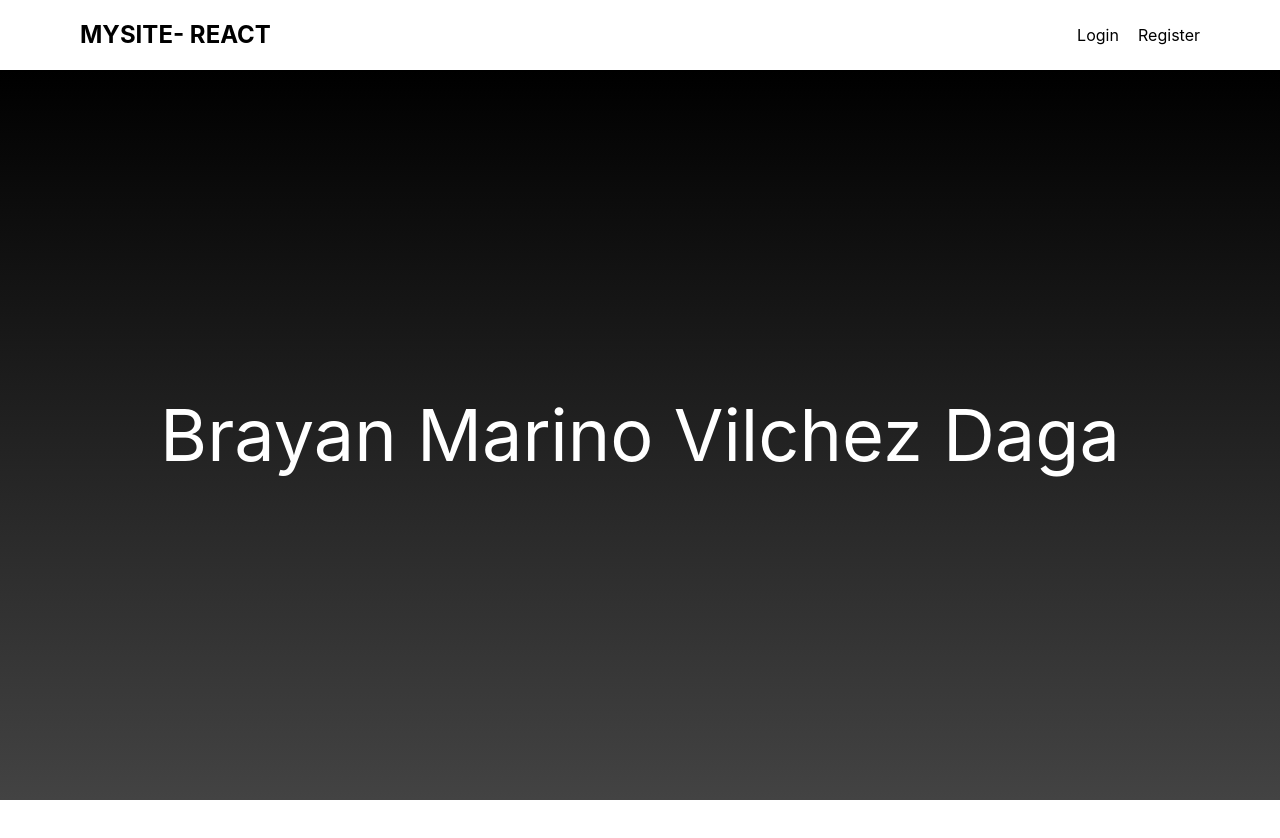
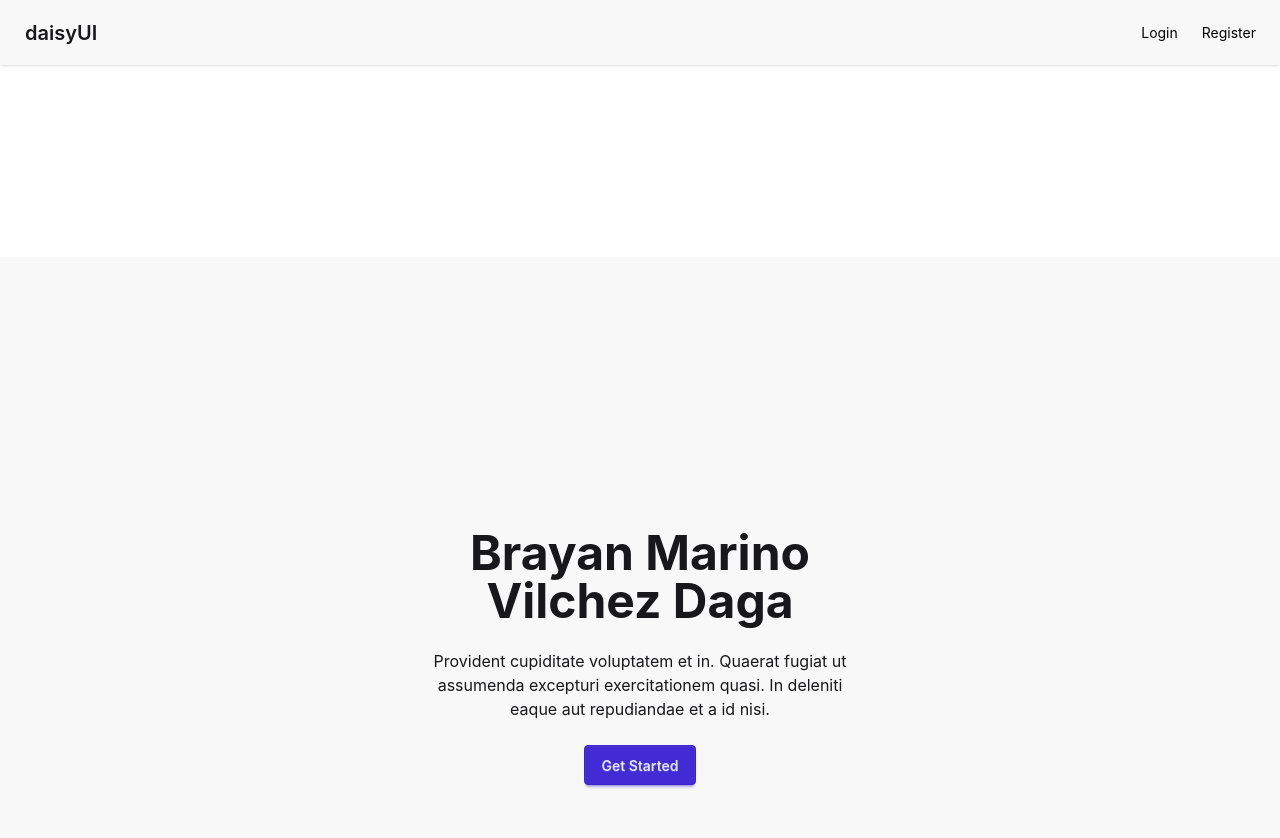
Before and after one commit to Hackademy-Part-time-80/react02brayan, a React (Vite) app: page / in a window 1280 px wide. Shown: the top 838 px of the page. Before the commit the page ends 800 px from the top, so only its background shows below. Built offline with nearby package versions, Linux system fonts and the light colour scheme.

Commit message:
navbar daisyUI

```diff
--- a/src/components/Navbar.jsx
+++ b/src/components/Navbar.jsx
@@ -7,9 +7,59 @@ export default function Navbar() {
   const { user, logout } = useContext(UserContext);
   const [scrolled, scrollY] = useScroll();
 
+  const navbarClass = 'max-lg:collapse  lg:mb-48 shadow-sm w-full  sticky top-0';
+
   return (
     <>
-      <header ref={scrolled} className={scrollY > 0 ? 'sticky top-0 h-17.5 bg-black text-white' : 'sticky top-0 h-17.5 bg-white text-black h'}>
+      <div ref={scrolled} className={scrollY > 0 ? `${navbarClass} bg-neutral text-white` : `${navbarClass} bg-base-200 text-black`}>
+        <input id="navbar-1-toggle  " className="peer hidden" type="checkbox" />
+        <label htmlFor="navbar-1-toggle" className="fixed inset-0 hidden max-lg:peer-checked:block"></label>
+        <div className="collapse-title navbar">
+          <div className="navbar-start">
+            <label htmlFor="navbar-1-toggle" className="btn btn-ghost lg:hidden">
+              <svg aria-label="Menu" xmlns="http://www.w3.org/2000/svg" className="h-5 w-5" fill="none" viewBox="0 0 24 24" stroke="currentColor"><path strokeLinecap="round" strokeLinejoin="round" strokeWidth="2" d="M4 6h16M4 12h8m-8 6h16" /></svg>
+            </label>
+            <Link to={'/'} className="btn btn-ghost text-xl">daisyUI</Link>
+          </div>
+          <div className="navbar-center hidden lg:flex">
+            <ul className="menu menu-horizontal px-1">
+              {(user && (
+                <>
+                  <li><Link to={'/posts'} >Posts</Link></li>
+                  <li><Link to={'/users'} >Users and TODO</Link></li>
+                </>
+              ))}
+            </ul>
+          </div>
+          <div className="navbar-end">
+            {/* <input type="text" placeholder="Search" className="input w-64 lg:w-auto" /> */}
+            <ul className="menu menu-horizontal px-1">
+              {(!user && (
+                <>
+                  <li><Link to={'/login'}>Login</Link>  </li>
+                  <li><Link to={'/register'}>Register</Link></li>
+                </>
+              )) || (
+                  <>
+                    <li><a href="#">{user.name}</a> </li>
+                    <li> <a onClick={logout}>Logout</a></li>
+                  </>
+                )
+              }
+            </ul>
+          </div>
+        </div>
+
+        <div className="collapse-content lg:hidden z-1">
+          <ul className="menu">
+            <li><Link to={'/posts'} >Posts</Link></li>
+            <li><Link to={'/users'} >Users and TODO</Link></li>
+          </ul>
+        </div>
+      </div>
+
+
+      {/* <header ref={scrolled} className={scrollY > 0 ? 'sticky top-0 h-17.5 bg-black text-white' : 'sticky top-0 h-17.5 bg-white text-black h'}>
         <nav className="flex justify-between items-center p-[1.rem] my-0 mx-auto w-7/8 h-full">
           <Link to={'/'} className={scrollY > 0 ? 'text-2xl font-bold text-white' : 'text-2xl font-bold text-black'}>MYSITE- REACT</Link>
           <ul className="flex justify-around gap-4">
@@ -43,7 +93,7 @@ export default function Navbar() {
           </div>
         </nav>
 
-      </header >
+      </header > */}
     </>
   );
 }
--- a/src/index.css
+++ b/src/index.css
@@ -1 +1,2 @@
 @import "tailwindcss";
+@plugin "daisyui";
--- a/src/views/Homepage.jsx
+++ b/src/views/Homepage.jsx
@@ -5,9 +5,18 @@ export default function Homepage() {
   const { author } = useContext(Context);
   return (
     <>
-      <div className="h-[calc(100vh-70px)] flex justify-center items-center my-gradient">
-        <h1 className="text-7xl text-center text-white">{author}</h1>
-      </div>
+      <div className="hero bg-base-200 min-h-screen">
+  <div className="hero-content text-center">
+    <div className="max-w-md">
+      <h1 className="text-5xl font-bold">{author}</h1>
+      <p className="py-6">
+        Provident cupiditate voluptatem et in. Quaerat fugiat ut assumenda excepturi exercitationem
+        quasi. In deleniti eaque aut repudiandae et a id nisi.
+      </p>
+      <button className="btn btn-primary">Get Started</button>
+    </div>
+  </div>
+</div>
     </>
   );
 }
```
